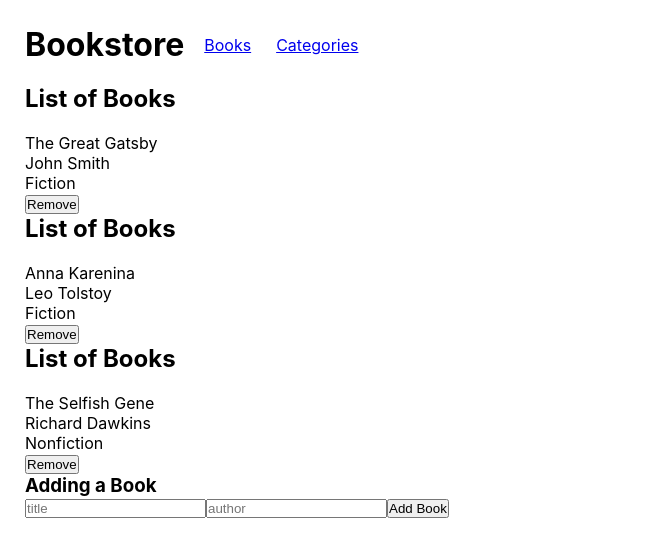
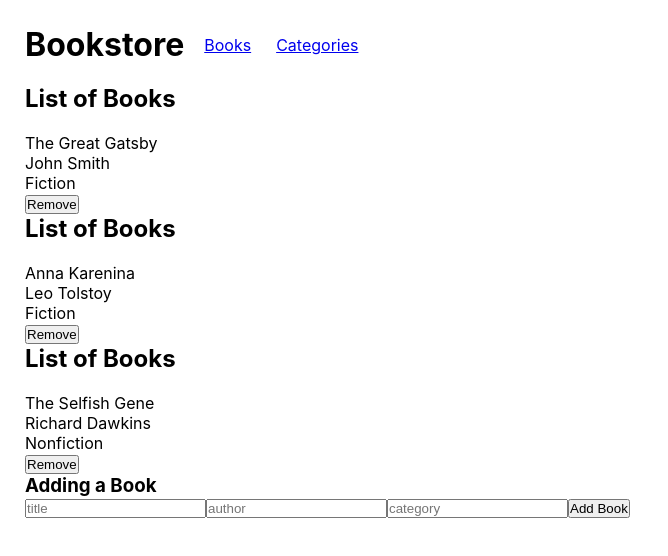
Before and after one commit to Amazinggracee/Bookstore, a React (Create React App) app: page / in a window 1280 px wide. Shown: the top 556 px of the page, without its empty margins (0-668 px from the left). Built offline with nearby package versions, Linux system fonts and the light colour scheme.

Commit message:
Update form.js

```diff
--- a/src/components/Form.js
+++ b/src/components/Form.js
@@ -7,6 +7,7 @@ export default function Form() {
   const [newId, setNewId] = useState('{bookList.length}');
   const [newTitle, setNewTitle] = useState('');
   const [newAuthor, setNewAuthor] = useState('');
+  const [newCategory, setNewCategory] = useState('');
 
   const clickAddBook = (e) => {
     e.preventDefault();
@@ -15,6 +16,7 @@ export default function Form() {
         id: newId,
         title: newTitle,
         author: newAuthor,
+        category: newCategory,
       }),
     );
   };
@@ -34,6 +36,12 @@ export default function Form() {
           required
           onChange={(e) => setNewAuthor(e.target.value)}
         />
+        <input
+          type="text"
+          placeholder="category"
+          required
+          onChange={(e) => setNewCategory(e.target.value)}
+        />
         <button
           type="submit"
           onChange={(e) => setNewId(e.target.value)}
```
